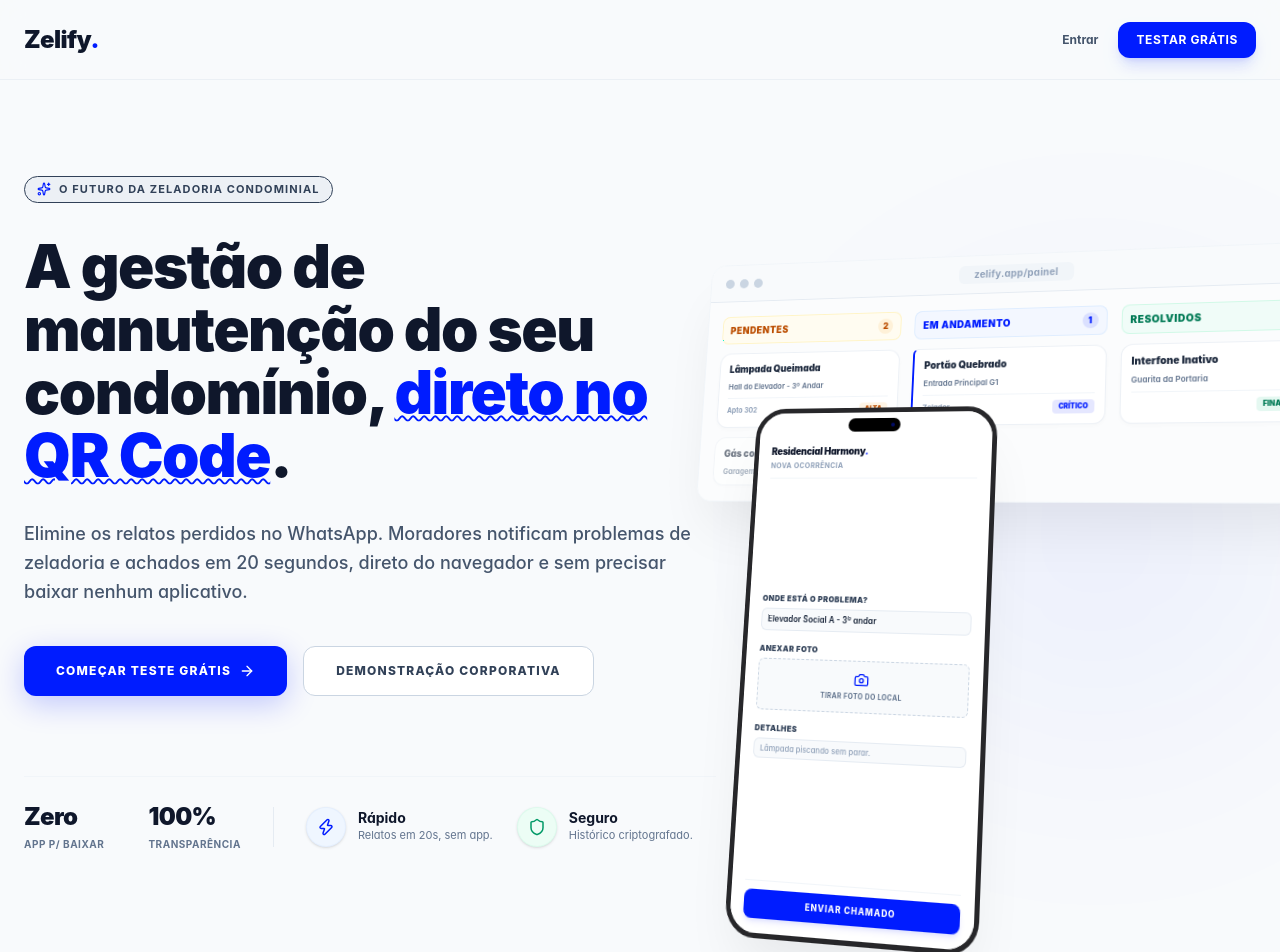
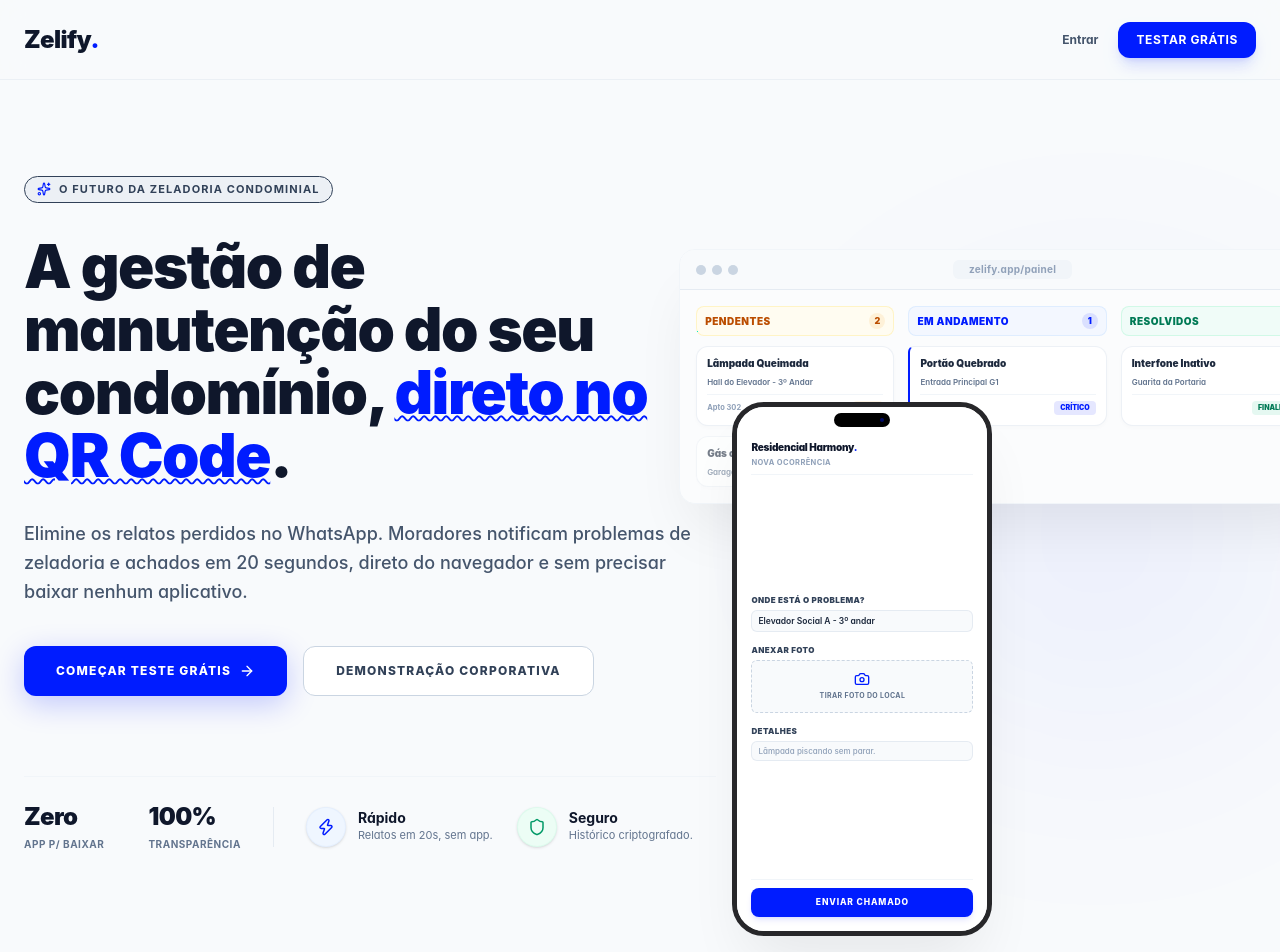
Before and after one commit to Leonardo-Tobias/Zelify-LP, a React (Vite) app: page / in a window 1280 px wide. Shown: the top 952 px of the page. Built offline with nearby package versions, Linux system fonts and the light colour scheme.

Commit message:
design: remove transformacao 3D isometrica em favor de mockups planos de alta fidelidade como na referencia

```diff
--- a/src/App.tsx
+++ b/src/App.tsx
@@ -380,8 +380,8 @@
             {/* Blurr / Glow de Fundo Radial Premium */}
             <div className="absolute bg-[#001CFF]/5 blur-[120px] rounded-full w-[400px] h-[400px] -right-10 top-10 -z-10 pointer-events-none"></div>
 
-            {/* 1. MOCKUP DESKTOP (KANBAN DO GESTOR) - Principal de fundo, ampliado, legível e rotacionado em perspectiva 3D */}
-            <div className="absolute w-[138%] max-w-[750px] min-w-[580px] -right-20 -top-10 z-10 transition-all duration-300 shadow-[0_35px_60px_-15px_rgba(0,0,0,0.08)] rounded-2xl border border-slate-100 bg-white overflow-hidden pointer-events-none transform rotate-y-[-12deg] rotate-x-[8deg] rotate-z-[2deg]">
+            {/* 1. MOCKUP DESKTOP (KANBAN DO GESTOR) - Principal de fundo, ampliado, legível e plano */}
+            <div className="absolute w-[138%] max-w-[750px] min-w-[580px] -right-20 -top-10 z-10 transition-all duration-300 shadow-[0_35px_60px_-15px_rgba(0,0,0,0.08)] rounded-2xl border border-slate-100 bg-white overflow-hidden pointer-events-none">
               {/* Top Bar do Navegador */}
               <div className="bg-slate-50 border-b border-slate-200/80 px-4 py-2.5 flex items-center justify-between">
                 <div className="flex items-center space-x-1.5">
@@ -452,8 +452,8 @@
               </div>
             </div>
 
-            {/* 2. MOCKUP MOBILE (FLUXO DO MORADOR) - Sobreposto em paralelo na perspectiva 3D */}
-            <div className="absolute z-20 left-[-10%] top-1/4 w-[240px] md:w-[260px] shadow-[0_35px_60px_-15px_rgba(0,0,0,0.08)] bg-slate-955 border-[5px] border-zinc-800 rounded-[32px] overflow-hidden aspect-[9/18.5] flex flex-col transform rotate-y-[-12deg] rotate-x-[8deg] rotate-z-[2deg] pointer-events-none">
+            {/* 2. MOCKUP MOBILE (FLUXO DO MORADOR) - Sobreposto de forma plana e limpa */}
+            <div className="absolute z-20 left-[-10%] top-1/4 w-[240px] md:w-[260px] shadow-[0_35px_60px_-15px_rgba(0,0,0,0.08)] bg-slate-955 border-[5px] border-zinc-800 rounded-[32px] overflow-hidden aspect-[9/18.5] flex flex-col transform hover:-translate-y-2 transition-transform duration-500 pointer-events-none">
               {/* Dynamic Island */}
               <div className="absolute top-1.5 left-1/2 -translate-x-1/2 w-14 h-3.5 bg-black rounded-full z-30 flex items-center justify-end px-1.5">
                 <div className="w-1 h-1 bg-[#001CFF]/40 rounded-full"></div>
```
